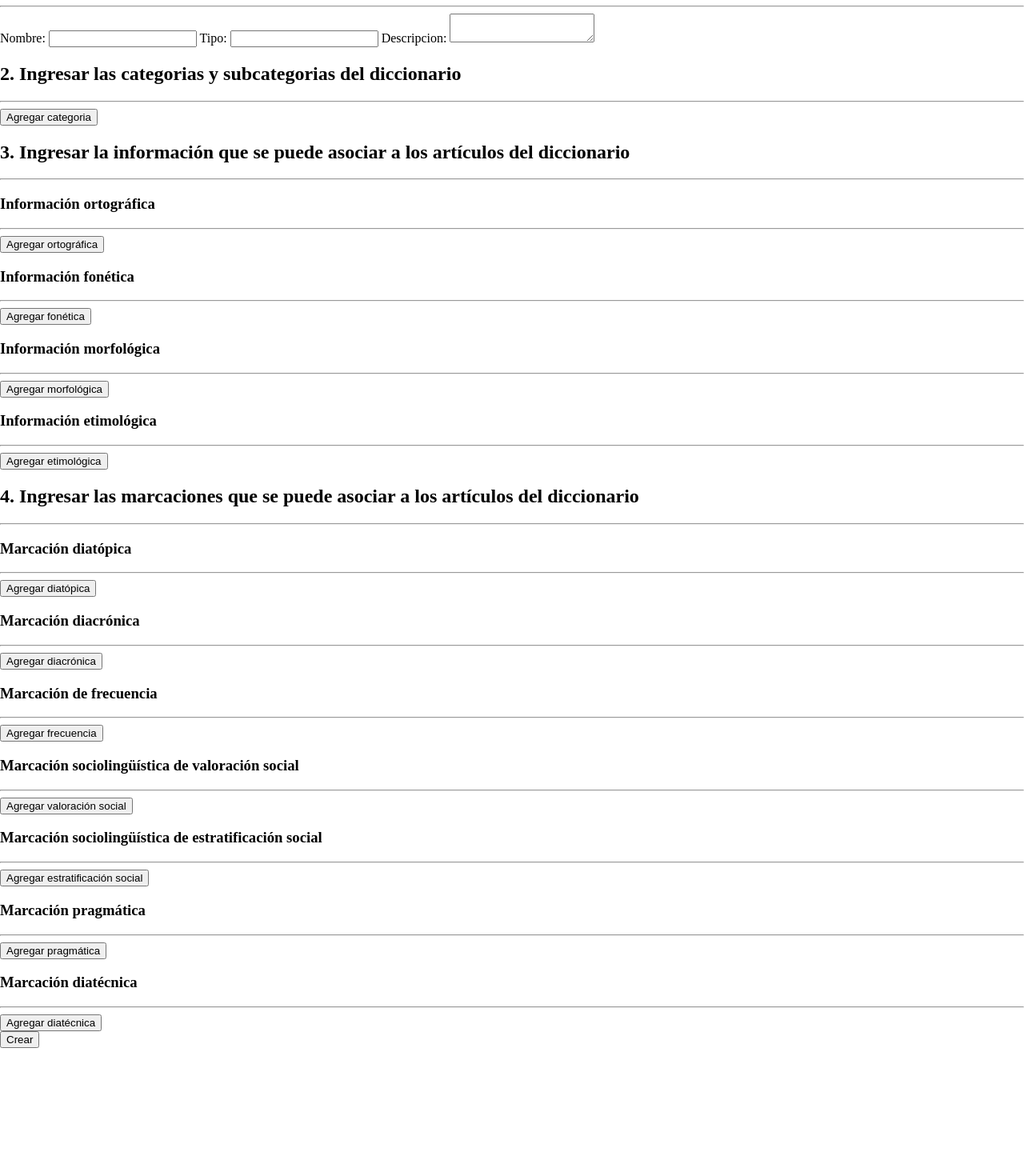
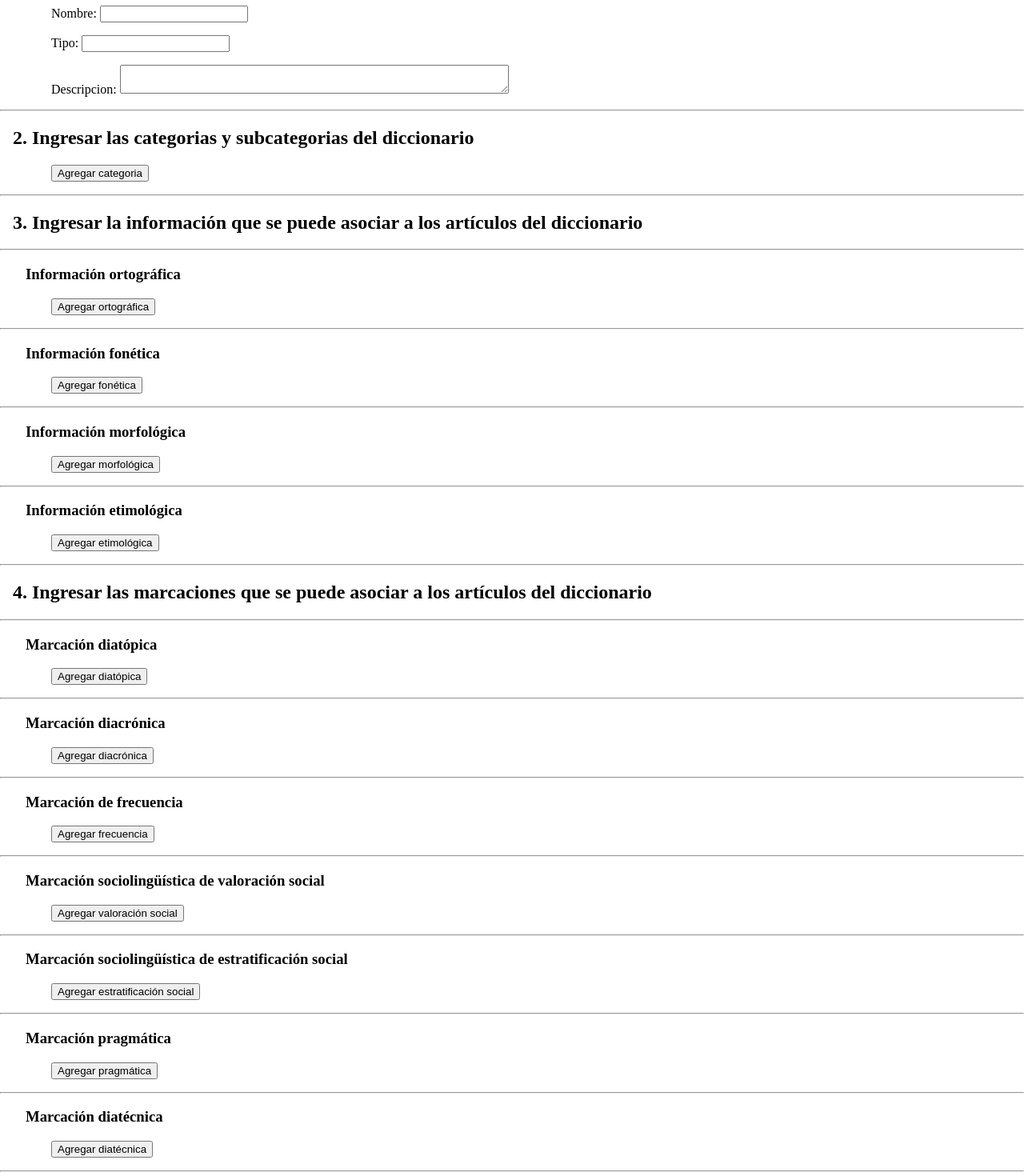
Before and after one commit to INILUCR/inlexpo-frontend, an Angular app: page /agregar-diccionario in a window 1280 px wide. Shown: the part 60-1530 px from the top of the page at 80% size. Before the commit the page ends 1370 px from the top, so only its background shows below. Built offline with nearby package versions, Linux system fonts and the light colour scheme.

Commit message:
Feat:
Pequeña mejora visual de las vistas

```diff
--- a/src/app/app.component.sass
+++ b/src/app/app.component.sass
@@ -1,7 +1,2 @@
-@import "../styles"
-
-*
-  font-family: $primary_font
-
 body
   margin: 0
--- a/src/features/agregar-diccionario/agregar-diccionario/agregar-diccionario.component.html
+++ b/src/features/agregar-diccionario/agregar-diccionario/agregar-diccionario.component.html
@@ -1,77 +1,105 @@
 <form [formGroup]="diccionarioFormGroup" (ngSubmit)="onSubmit()">
   <!-- 1. Datos generales sobre el diccionario -->
   <h2>1. Ingresar los datos sobre el diccionario</h2>
-  <hr>
+
 
   <!-- Agregamos los datos del diccionario en un div, para poder obtener el formgroup del diccionario -->
-  <div formGroupName="diccionario">
+  <div formGroupName="diccionario" class="form">
+    <p>
       <label>
         Nombre:
         <input type="text" formControlName="nombre">
       </label>
+    </p>
 
+    <p>
       <label>
         Tipo:
         <input type="text" formControlName="tipo">
       </label>
+    </p>
 
+    <p>
       <label>
         Descripcion:
         <textarea formControlName="descripcion"></textarea>
       </label>
+    </p>
   </div>
+  <hr>
 
   <!-- 2. Ingresar las categorias y subategorias del diccionario -->
   <h2>2. Ingresar las categorias y subcategorias del diccionario</h2>
-  <hr>
 
   <!-- Iteramos por cada categoria que se va agregando -->
   <div formArrayName="catGramaticales"
     *ngFor="let catGramatical of getCatGramaticales().controls; index as i;">
 
+    <h3>Categoria gramatical</h3>
+
     <div [formGroup]="catGramatical">
+      <p>
         <label>
           Nombre:
           <input type="text" formControlName="nombre">
         </label>
+      </p>
 
+      <p>
         <label>
           Abreviatura:
           <input type="text" formControlName="abreviatura">
         </label>
+      </p>
 
+      <p>
         <label>
           Descripcion:
           <textarea formControlName="descripcion"></textarea>
         </label>
+      </p>
 
       <!-- Iteramos por las subcategorias gramaticales -->
       <div formArrayName="subGramaticales"
         *ngFor="let subGramatical of getSubGramaticales(catGramatical).controls; index as i;">
 
+        <h4>Subcategoria gramatical</h4>
+
         <div [formGroup]="subGramatical">
+          <p>
             <label>
               Nombre:
               <input type="text" formControlName="nombre">
             </label>
+          </p>
 
+          <p>
             <label>
               Abreviatura:
               <input type="text" formControlName="abreviatura">
             </label>
+          </p>
 
+          <p>
             <label>
               Descripcion:
               <textarea formControlName="descripcion"></textarea>
             </label>
+          </p>
         </div>
       </div>
 
+      <p>
         <button type="button" (click)="addSubGramatical(catGramatical)">Agregar subcategoria</button>
+      </p>
+
     </div>
   </div>
 
+  <p>
     <button type="button" (click)="addCatGramatical()">Agregar categoria</button>
+  </p>
+  <hr>
 
   <!-- 3. Ingresar la informacion -->
   <h2>3. Ingresar la información que se puede asociar a los artículos del diccionario</h2>
@@ -79,88 +107,120 @@
 
   <div formGroupName="informacion">
     <h3>Información ortográfica</h3>
-    <hr>
 
     <div formArrayName="ortografica"
       *ngFor="let ortografica of getInformacion('ortografica').controls; index as i;">
 
+      <h4>Información</h4>
+
       <div [formGroup]="ortografica">
+        <p>
           <label>
             Nombre:
             <input type="text" formControlName="nombre">
           </label>
+        </p>
 
+        <p>
           <label>
             Descripcion:
             <textarea formControlName="descripcion"></textarea>
           </label>
+        </p>
       </div>
     </div>
 
+    <p>
       <button type="button" (click)="addInformacion('ortografica')">Agregar ortográfica</button>
+    </p>
+    <hr>
 
     <h3>Información fonética</h3>
-    <hr>
 
     <div formArrayName="fonetica"
       *ngFor="let fonetica of getInformacion('fonetica').controls; index as i;">
 
+      <h4>Información</h4>
+
       <div [formGroup]="fonetica">
+        <p>
           <label>
             Nombre:
             <input type="text" formControlName="nombre">
           </label>
+        </p>
 
+        <p>
           <label>
             Descripcion:
             <textarea formControlName="descripcion"></textarea>
           </label>
+        </p>
       </div>
     </div>
 
+    <p>
       <button type="button" (click)="addInformacion('fonetica')">Agregar fonética</button>
+    </p>
+    <hr>
 
     <h3>Información morfológica</h3>
-    <hr>
 
     <div formArrayName="morfologica"
       *ngFor="let morfologica of getInformacion('morfologica').controls; index as i;">
 
+      <h4>Información</h4>
+
       <div [formGroup]="morfologica">
+        <p>
           <label>
             Nombre:
             <input type="text" formControlName="nombre">
           </label>
+        </p>
 
+        <p>
           <label>
             Descripcion:
             <textarea formControlName="descripcion"></textarea>
           </label>
+        </p>
       </div>
     </div>
 
+    <p>
       <button type="button" (click)="addInformacion('morfologica')">Agregar morfológica</button>
+    </p>
+    <hr>
 
     <h3>Información etimológica</h3>
-    <hr>
 
     <div formArrayName="etimologica"
       *ngFor="let etimologica of getInformacion('etimologica').controls; index as i;">
 
+      <h4>Información</h4>
+
       <div [formGroup]="etimologica">
+        <p>
           <label>
             Nombre:
             <input type="text" formControlName="nombre">
           </label>
+        </p>
 
+        <p>
           <label>
             Descripcion:
             <textarea formControlName="descripcion"></textarea>
           </label>
+        </p>
       </div>
     </div>
 
+    <p>
       <button type="button" (click)="addInformacion('etimologica')">Agregar etimológica</button>
+    </p>
+    <hr>
   </div>
 
   <!-- 4. Ingresar las marcaciones -->
@@ -169,152 +229,210 @@
 
   <div formGroupName="marcacion">
     <h3>Marcación diatópica</h3>
-    <hr>
 
     <div formArrayName="diatopica"
       *ngFor="let diatopica of getMarcacion('diatopica').controls; index as i;">
 
+      <h4>Marcación</h4>
+
       <div [formGroup]="diatopica">
+        <p>
           <label>
             Nombre:
             <input type="text" formControlName="nombre">
           </label>
+        </p>
 
+        <p>
           <label>
             Descripcion:
             <textarea formControlName="descripcion"></textarea>
           </label>
+        </p>
       </div>
     </div>
 
+    <p>
       <button type="button" (click)="addMarcacion('diatopica')">Agregar diatópica</button>
+    </p>
+    <hr>
 
     <h3>Marcación diacrónica</h3>
-    <hr>
 
     <div formArrayName="diacronica"
       *ngFor="let diacronica of getMarcacion('diacronica').controls; index as i;">
 
+      <h4>Marcación</h4>
+
       <div [formGroup]="diacronica">
+        <p>
           <label>
             Nombre:
             <input type="text" formControlName="nombre">
           </label>
+        </p>
 
+        <p>
           <label>
             Descripcion:
             <textarea formControlName="descripcion"></textarea>
           </label>
+        </p>
       </div>
     </div>
 
+    <p>
       <button type="button" (click)="addMarcacion('diacronica')">Agregar diacrónica</button>
+    </p>
+    <hr>
 
     <h3>Marcación de frecuencia</h3>
-    <hr>
 
     <div formArrayName="frecuencia"
       *ngFor="let frecuencia of getMarcacion('frecuencia').controls; index as i;">
 
+      <h4>Marcación</h4>
+
       <div [formGroup]="frecuencia">
+        <p>
           <label>
             Nombre:
             <input type="text" formControlName="nombre">
           </label>
+        </p>
 
+        <p>
           <label>
             Descripcion:
             <textarea formControlName="descripcion"></textarea>
           </label>
+        </p>
       </div>
     </div>
 
+    <p>
       <button type="button" (click)="addMarcacion('frecuencia')">Agregar frecuencia</button>
+    </p>
+    <hr>
 
     <h3>Marcación sociolingüística de valoración social</h3>
-    <hr>
 
     <div formArrayName="valoracionSocial"
       *ngFor="let valoracionSocial of getMarcacion('valoracionSocial').controls; index as i;">
 
+      <h4>Marcación</h4>
+
       <div [formGroup]="valoracionSocial">
+        <p>
           <label>
             Nombre:
             <input type="text" formControlName="nombre">
           </label>
+        </p>
 
+        <p>
           <label>
             Descripcion:
             <textarea formControlName="descripcion"></textarea>
           </label>
+        </p>
       </div>
     </div>
 
+    <p>
       <button type="button" (click)="addMarcacion('valoracionSocial')">Agregar valoración social</button>
+    </p>
+    <hr>
 
     <h3>Marcación sociolingüística de estratificación social</h3>
-    <hr>
 
     <div formArrayName="estratificacionSocial"
       *ngFor="let estratificacionSocial of getMarcacion('estratificacionSocial').controls; index as i;">
 
+      <h4>Marcación</h4>
+
       <div [formGroup]="estratificacionSocial">
+        <p>
           <label>
             Nombre:
             <input type="text" formControlName="nombre">
           </label>
+        </p>
 
+        <p>
           <label>
             Descripcion:
             <textarea formControlName="descripcion"></textarea>
           </label>
+        </p>
       </div>
     </div>
 
+    <p>
       <button type="button" (click)="addMarcacion('estratificacionSocial')">Agregar estratificación social</button>
+    </p>
+    <hr>
 
     <h3>Marcación pragmática</h3>
-    <hr>
 
     <div formArrayName="pragmatica"
       *ngFor="let pragmatica of getMarcacion('pragmatica').controls; index as i;">
 
+      <h4>Marcación</h4>
+
       <div [formGroup]="pragmatica">
+        <p>
           <label>
             Nombre:
             <input type="text" formControlName="nombre">
           </label>
+        </p>
 
+        <p>
           <label>
             Descripcion:
             <textarea formControlName="descripcion"></textarea>
           </label>
+        </p>
       </div>
     </div>
 
+    <p>
       <button type="button" (click)="addMarcacion('pragmatica')">Agregar pragmática</button>
+    </p>
+    <hr>
 
     <h3>Marcación diatécnica</h3>
-    <hr>
 
     <div formArrayName="diatecnica"
       *ngFor="let diatecnica of getMarcacion('diatecnica').controls; index as i;">
 
+      <h4>Marcación</h4>
+
       <div [formGroup]="diatecnica">
+        <p>
           <label>
             Nombre:
             <input type="text" formControlName="nombre">
           </label>
+        </p>
 
+        <p>
           <label>
             Descripcion:
             <textarea formControlName="descripcion"></textarea>
           </label>
+        </p>
       </div>
     </div>
 
+    <p>
       <button type="button" (click)="addMarcacion('diatecnica')">Agregar diatécnica</button>
+    </p>
+    <hr>
   </div>
 
+  <p>
     <button type="submit">Crear</button>
+  </p>
 </form>
--- a/src/features/agregar-diccionario/agregar-diccionario/agregar-diccionario.component.sass
+++ b/src/features/agregar-diccionario/agregar-diccionario/agregar-diccionario.component.sass
@@ -1 +1,20 @@
-@import "../../../styles"
+h2
+  // Container style
+  margin-left: 1rem
+
+h3
+  // Container style
+  margin-left: 2rem
+
+h4
+  // Container style
+  margin-left: 3rem
+
+p
+  // Container style
+  margin-left: 4rem
+
+textarea
+  // Container style
+  width: 50%
+  max-width: 30rem
--- a/src/features/diccionario/agregar-articulo/agregar-articulo.component.sass
+++ b/src/features/diccionario/agregar-articulo/agregar-articulo.component.sass
@@ -0,0 +1,16 @@
+h2
+  // Container style
+  margin-left: 1rem
+
+h3
+  // Container style
+  margin-left: 2rem
+
+p
+  // Container style
+  margin-left: 4rem
+
+textarea
+  // Container style
+  width: 50%
+  max-width: 30rem
--- a/src/features/diccionario/ver-articulos/ver-articulos.component.sass
+++ b/src/features/diccionario/ver-articulos/ver-articulos.component.sass
@@ -1,3 +1,30 @@
 main
+  // Container style
+  height: 90vh
+  border-style: solid
+  border-width: 1px
+  margin: 1rem
+
   // Container behaviour
   display: flex
+
+.busqueda
+  // Container style
+  border-right-style: solid
+  border-right-width: 1px
+
+p
+  // Container style
+  margin-left: 1rem
+  margin-right: 1rem
+
+.articulos
+  // Container style
+  height: 76vh
+
+  // Container behaviour
+  overflow: auto
+
+.articulo
+  // Container style
+  margin: 1rem
--- a/src/features/pagina-principal/pagina-principal/pagina-principal.component.html
+++ b/src/features/pagina-principal/pagina-principal/pagina-principal.component.html
@@ -1,5 +1,5 @@
 <main>
-  <a (click)="goToCreateDiccionario()">Agregar</a>
+  <button type="button" (click)="goToCreateDiccionario()">Agregar</button>
 
   <div *ngFor="let diccionario of diccionarios; index as i" (click)="goToDiccionario(i)">
     <h2>{{diccionario.nombre}}</h2>
@@ -7,5 +7,6 @@
     <p>{{diccionario.tipo}}</p>
     <h3>Descripcion:</h3>
     <p>{{diccionario.descripcion}}</p>
+    <hr>
   </div>
 </main>
--- a/src/features/pagina-principal/pagina-principal/pagina-principal.component.sass
+++ b/src/features/pagina-principal/pagina-principal/pagina-principal.component.sass
@@ -1,13 +1,6 @@
-@import "../../../styles"
+main
+  // Container style
+  margin: 1rem
 
-.titular
-  padding-bottom: 0.1rem
-  display: flex
-  justify-content: space-between
-
-  border-bottom-style: solid
-  border-bottom-color: $primary_color
-
-.nombre-pagina
-  font-size: $font-size-logo
-  color: $primary_color
+div
+  cursor: pointer
```
Also changed, not shown: src/features/diccionario/agregar-articulo/agregar-articulo.component.html (+16 -1 lines), src/features/diccionario/ver-articulos/ver-articulos.component.html (+10 -6 lines), src/styles.sass (+0 -8 lines). Lines whose indentation alone changed are shown as unchanged.
